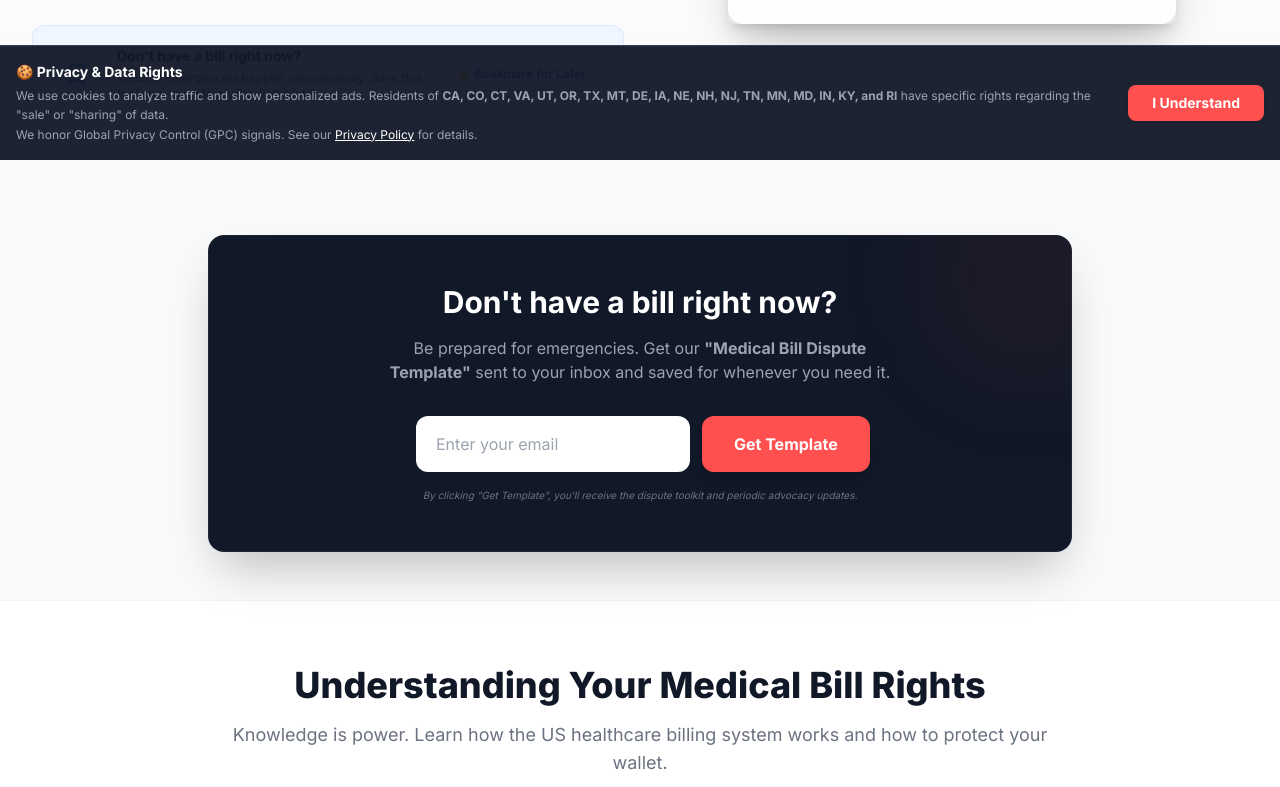
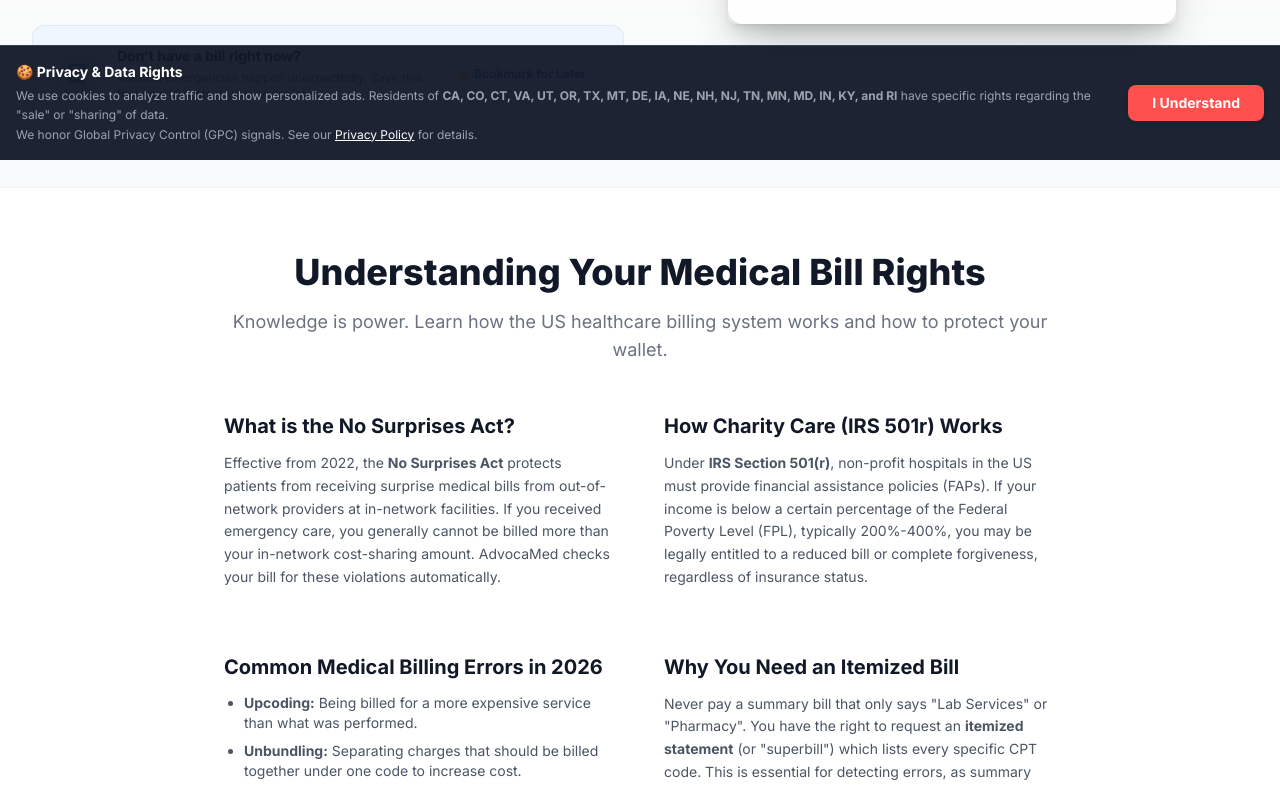
Before and after one commit to gkswjdgb/advocamed-ai, a React (Vite) app in the folder advocamed.ai/: page / in a window 1280 px wide. Shown: the part 640-1427 px from the top of the page. Built offline with nearby package versions, Linux system fonts and the light colour scheme.

Commit message:
Update App.tsx

```diff
--- a/advocamed.ai/App.tsx
+++ b/advocamed.ai/App.tsx
@@ -7,7 +7,6 @@ import { Hero } from './components/Hero';
 import { UploadSection } from './components/UploadSection';
 import { AnalysisResultView } from './components/AnalysisResult';
 import { SEOContent } from './components/SEOContent';
-import { Newsletter } from './components/Newsletter';
 import SEO from './components/SEO';
 import PrivacyPolicy from './components/PrivacyPolicy';
 import CookieBanner from './components/CookieBanner';
@@ -71,7 +70,6 @@ const Home = () => {
       {step === 'HERO' && (
         <>
           <Hero onStart={handleStart} onDemo={handleDemo} />
-          <Newsletter />
           <SEOContent />
         </>
       )}
@@ -186,7 +184,6 @@ const App: React.FC = () => {
                     <ul className="space-y-2">
                         <li><Link to="/contact-us" className="text-gray-500 hover:text-primary text-sm">Contact Us</Link></li>
                         <li><Link to="/privacy-policy" className="text-gray-500 hover:text-primary text-sm">Privacy Policy</Link></li>
-                        {/* Removed visible XML Sitemap link for cleaner UX */}
                     </ul>
                 </div>
               </div>
```
